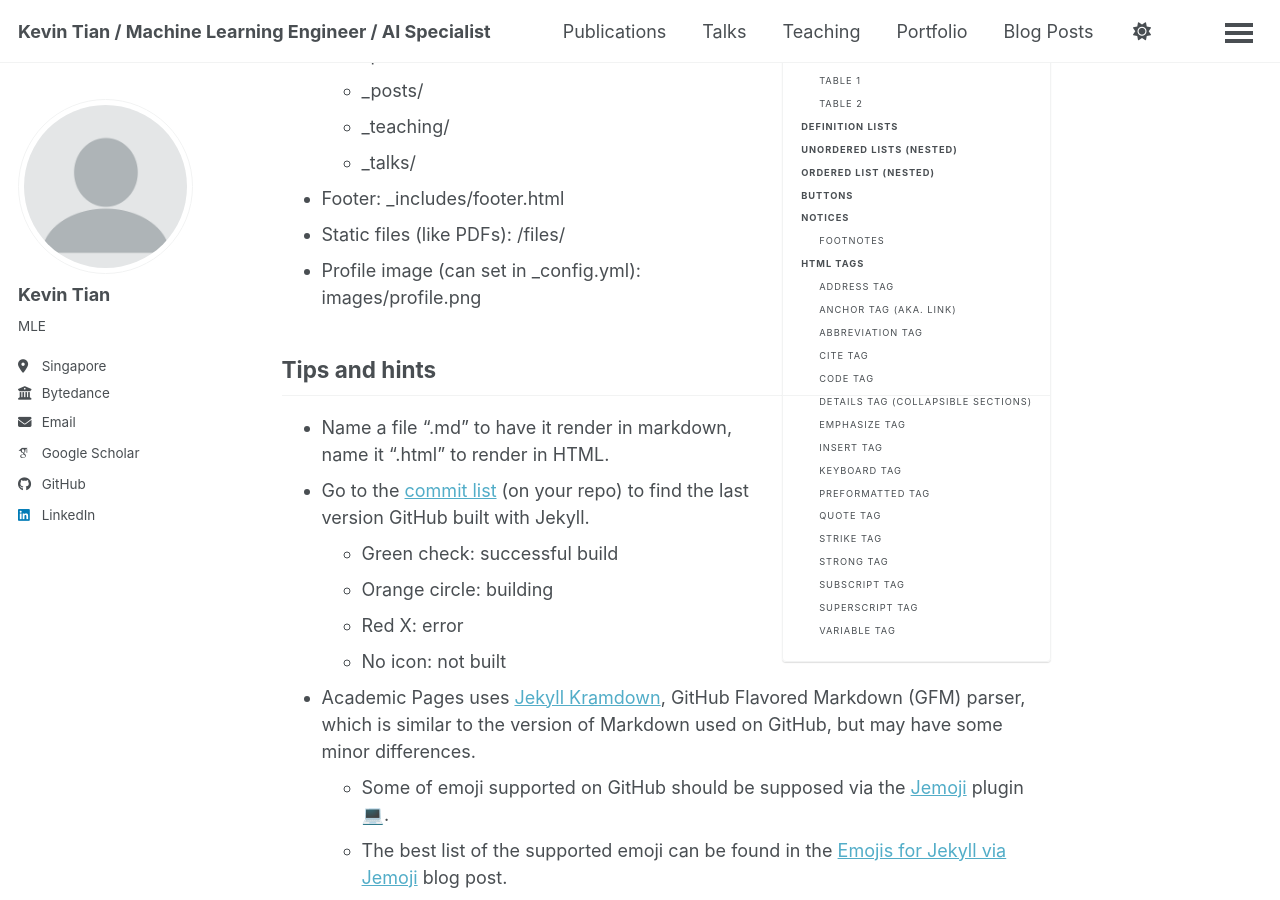
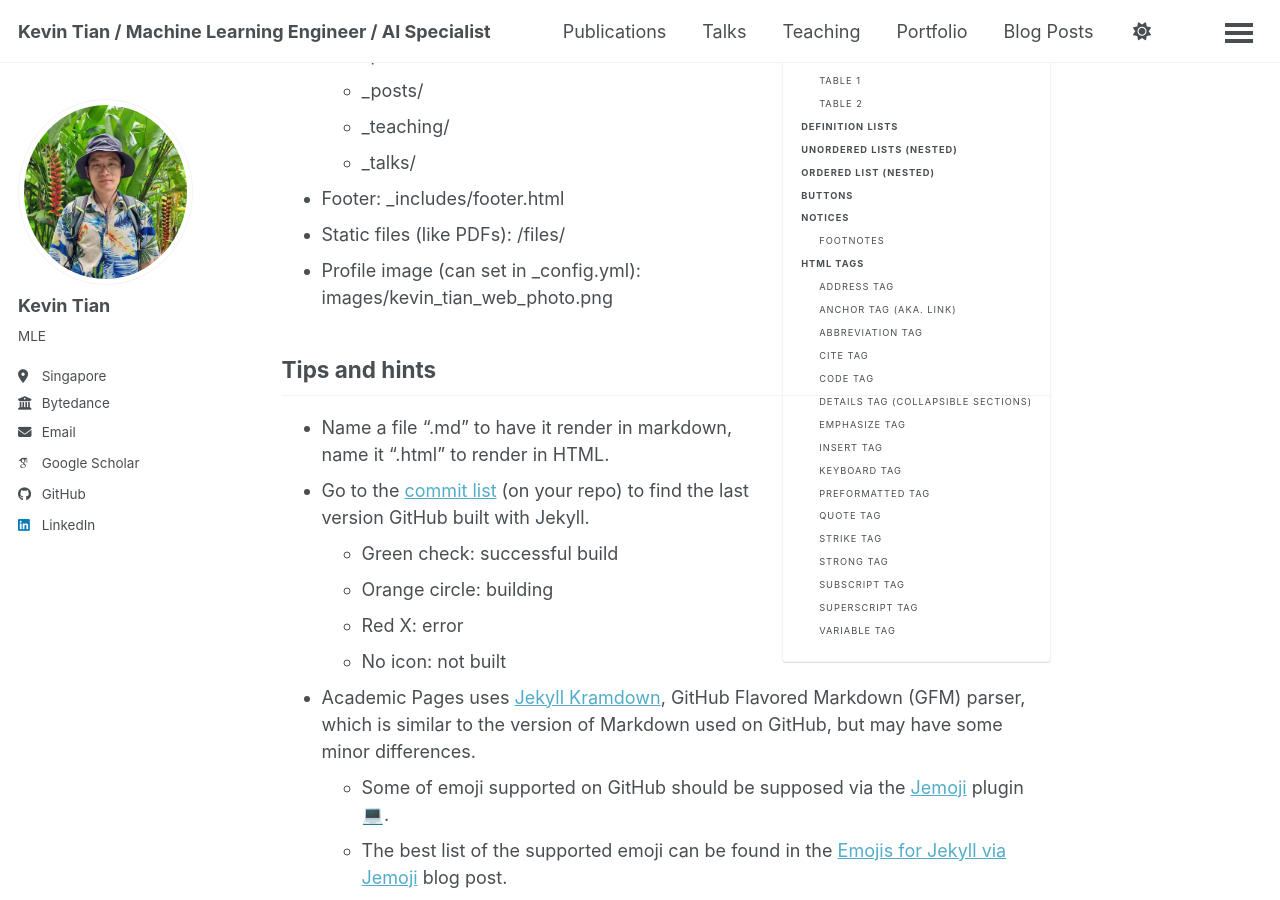
Before and after one commit to kevinmtian/kevinmtian.github.io, a Jekyll site: the page built from _pages/markdown.md, in a window 1280 px wide and 900 px high, scrolled down 382 px. Built offline with Jekyll 4.4.1, drawn with Linux system fonts in a browser that asks for light colours; emoji names are drawn with the system emoji font; some web fonts are replaced; a script bundle is joined from its source files by our own code; library files that are not in the unit come from our copies.

Commit message:
profile photo set up

```diff
--- a/_config.yml
+++ b/_config.yml
@@ -23,7 +23,7 @@ repository               : "kevinmtian/kevinmtian.github.io"
 #               Additional customization can be done by editing /_includes/author-profile.html
 author:
   # Biographic information
-  avatar           : "profile.png"
+  avatar           : "kevin_tian_web_photo.png"
   name             : "Kevin Tian"
   pronouns         : # example: "she/her"
   bio              : "MLE"
--- a/_pages/markdown.md
+++ b/_pages/markdown.md
@@ -22,7 +22,7 @@ redirect_from:
   * _talks/
 * Footer: _includes/footer.html
 * Static files (like PDFs): /files/
-* Profile image (can set in _config.yml): images/profile.png
+* Profile image (can set in _config.yml): images/kevin_tian_web_photo.png
 
 ## Tips and hints
 
```
Also changed, not shown: _pages/page-archive.html (deleted, +0 -11 lines), images/kevin_tian_web_photo.png (added).
